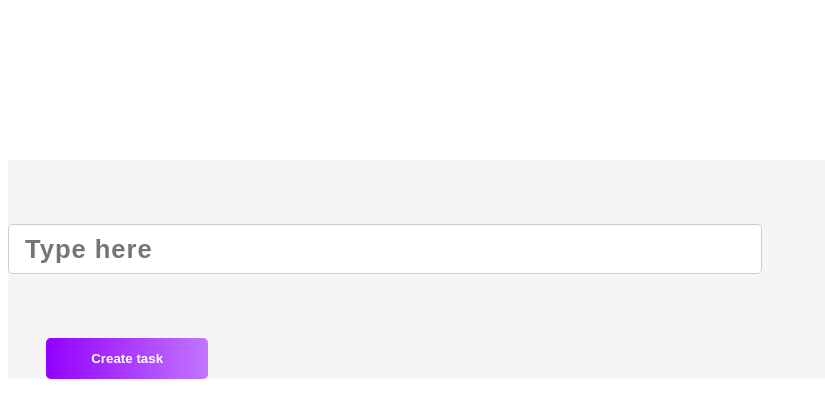
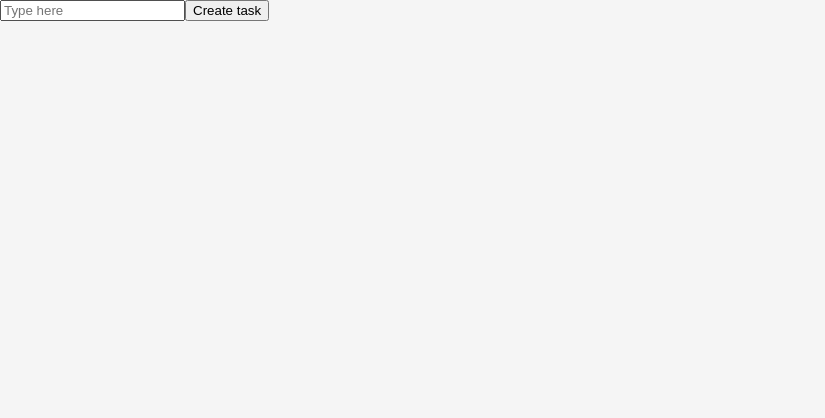
Before and after one commit to Ariel-soares/TODO-list, a Next.js app in the folder TODO-list/: page / in a window 1280 px wide. Shown: the top 418 px of the page, without its empty margins (0-825 px from the left). Built offline with nearby package versions, Linux system fonts and the light colour scheme.

Commit message:
Update globals.css

```diff
--- a/TODO-list/src/app/globals.css
+++ b/TODO-list/src/app/globals.css
@@ -1,73 +1,30 @@
-
-main{
-    display:grid;
-    grid-template-columns: repeat(2, 1fr);
-    margin-top: 10rem;
-    width: 100%;
-    height:100%;
-    background-color: #f5f5f5;
+body {
+    flex-direction: column;
+    margin:0;
+    padding:0;
+    color:#000;
+    background-color: #f5f5f5
 }
 
-form input{
-    border: .1rem solid #ccc;
-    border-radius: .3rem;
-    width: 45rem;
-    margin: 4rem 0;
-    padding: .6rem 1rem;
-    font-size: 1.6rem;
-    letter-spacing: .06rem;
-    font-weight: bold;
+div{
+    display: inline-block;
+    width:440px;
+    height: 700px;
+    margin-left: 100px;
 }
 
-form button{
-    padding: .8rem 2.8rem;
-    border: none;
-    border-radius: .3rem;
-    font-weight: bold;
-    cursor: pointer;
-    margin-left: 2.4rem;
-    background-image: linear-gradient(to right,#9300ff , #c175ff);
-     color: #fff;
+#lista {
+    float:left;
+    background:#fff;
 }
 
-label{
-    font-size: 1.5rem;
-    letter-spacing: .06rem;
-    color: #3A3845;
-    font-weight: bold;
+#adicionar {
+    background-color: #fff;
+    margin-left: 100px;
 }
 
-.main-task li{
-    display: grid;
-    grid-template-columns: repeat(3, 1fr);
-    align-items: center;
-    width:50rem;
-    min-height: 6rem;
-    border-bottom: .1rem solid #ccc;
+#editar {
+    background-color: #fff;
+    float: right;
+    margin-right: 200px;
 }
-
-.main-task li:first-child{
-    border-top: .1rem solid #ccc;
-}
-
-.main-task li:hover{
-    background-color: #fef2f2;
-}
-
-.main-task li input[type="checkbox"]:checked  + label {
-    text-decoration: line-through;
-    color: #D14D72;
-
-}
-
-.main-task li button{
-    padding: .6rem 1rem;
-    width: 7rem;
-    background-color: #D14D72;
-    color: #FFF9F9;
-    border:none;
-    display: inline-block;
-    cursor: pointer;
-    justify-self: center;
-    letter-spacing: .1rem;
-}
```
